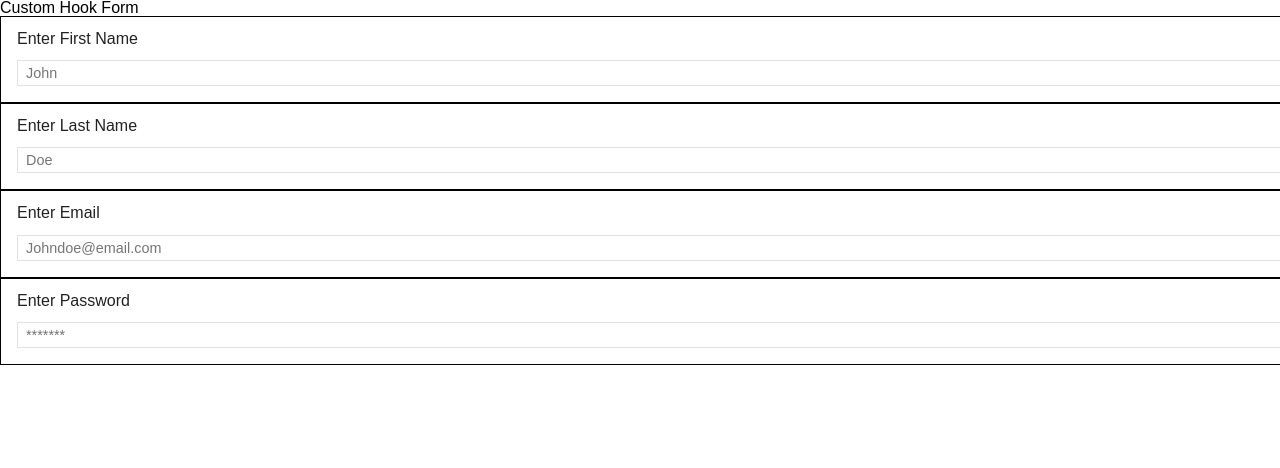
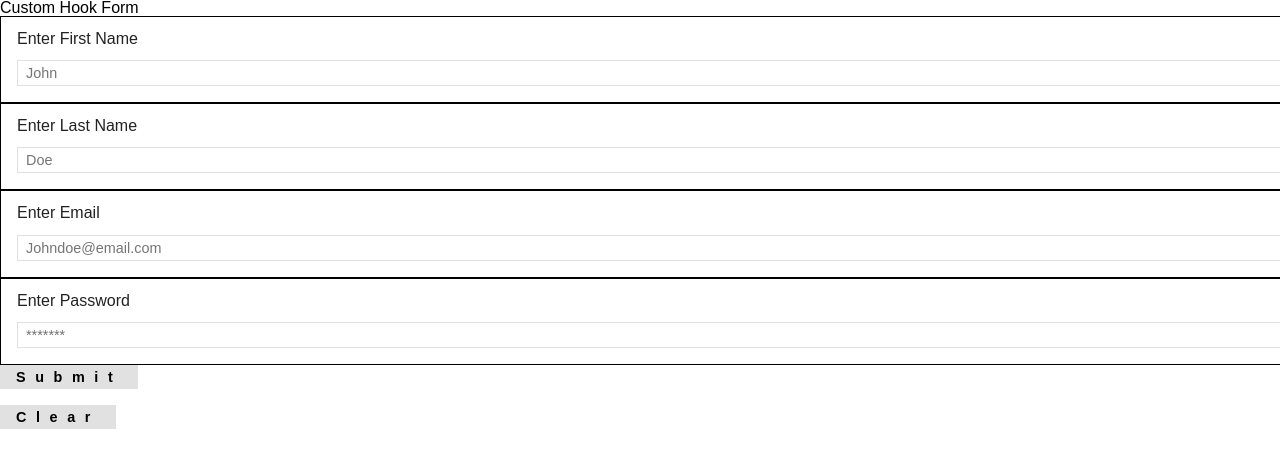
Before and after one commit to Sadaaf/createFormHook, a React (Vite) app: page / in a window 1280 px wide. Shown: the top 468 px of the page. Built offline with nearby package versions, Linux system fonts and the light colour scheme.

Commit message:
created useForm hook and used it

```diff
--- a/src/app/App.jsx
+++ b/src/app/App.jsx
@@ -1,5 +1,6 @@
 import useForm from "../hooks/useForm";
 import InputGroup from "../components/shared/forms/InputGroup";
+import Button from "../components/ui/buttons/Button";
 
 const init = {
   lastName: "",
@@ -37,11 +38,19 @@ const App = () => {
     init,
     validate,
   });
+
+  const cb = ({ hasError, values, errors }) => {
+    hasError
+      ? alert("ERROR!!! " + JSON.stringify(errors))
+      : alert("SUCCESS!!! " + JSON.stringify(values));
+    clear();
+  };
+
   return (
     <div>
       <h1>Custom Hook Form</h1>
-      <form>
-      <InputGroup
+      <form onSubmit={(event) => handleSubmit(event, cb)}>
+        <InputGroup
           value={state.firstName.value}
           error={state.firstName.error}
           label="Enter First Name"
@@ -81,6 +90,12 @@ const App = () => {
           onFocus={handleFocus}
           placeholder="*******"
         />
+        <Button type="submit">Submit</Button>
+        <br />
+        <br />
+        <Button type="reset" onClick={clear}>
+          Clear
+        </Button>
       </form>
     </div>
   );
--- a/src/hooks/useForm.js
+++ b/src/hooks/useForm.js
@@ -63,6 +63,7 @@ const useForm = ({ init, validate }) => {
       touched: mapStateToKeys(state, "touched"),
       focused: mapStateToKeys(state, "touched"),
     });
+
   };
 
   const clear = () => {
```
